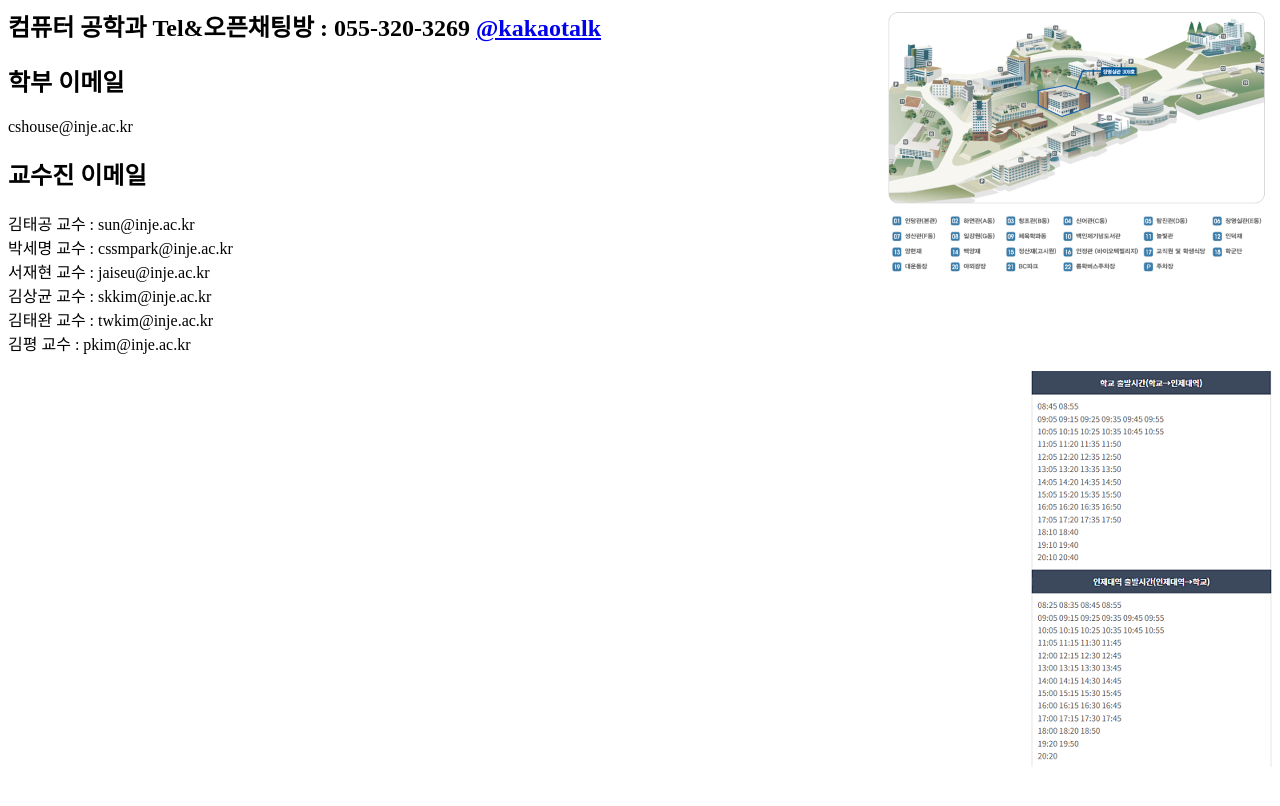
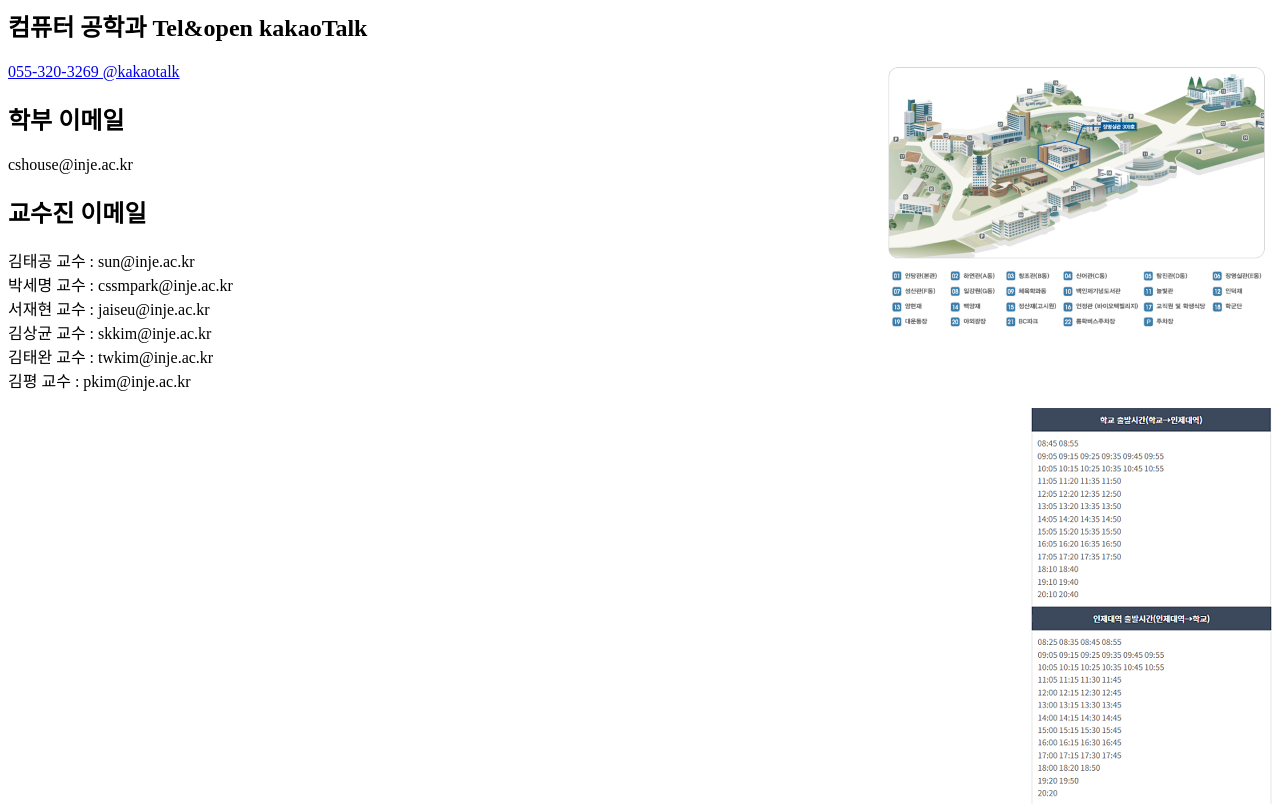
Before and after one commit to HoneyLatlll/netlify, a plain HTML site: page index.html in a window 1280 px wide. Shown: the part 81-887 px from the top of the page. Before the commit the page ends 850 px from the top, so only its background shows below. Drawn offline with Linux system fonts and the light colour scheme.

Commit message:
Update index.html

```diff
--- a/index.html
+++ b/index.html
@@ -9,11 +9,11 @@
             <h1>InjSite 인사이트</h1>
         </div>
         <div>
-            <h2>
-                컴퓨터 공학과 Tel&오픈채팅방 : 055-320-3269
-                <a href=https://open.kakao.com/o/gZbgx36e>@kakaotalk</a>
+            <h2>컴퓨터 공학과 Tel&open kakaoTalk </h2>
+            <p>
+                <a href=https://open.kakao.com/o/gZbgx36e>055-320-3269 @kakaotalk</a>
                 <img src="./image/map.png" align="right">
-            </h2>
+            </p>
         </div>
         <div>
             <h2>학부 이메일 </h2>
```
